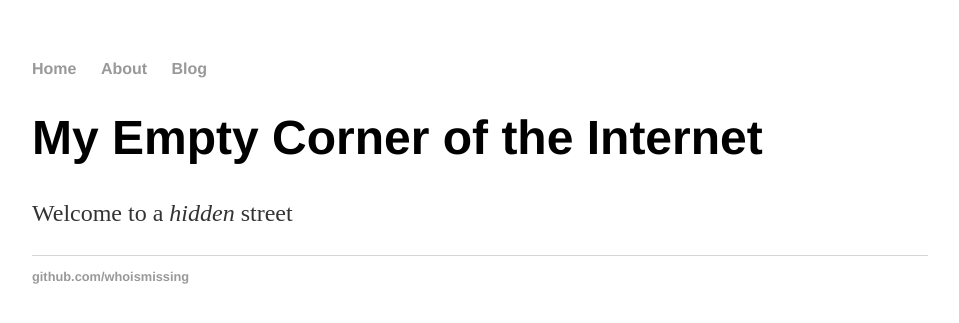
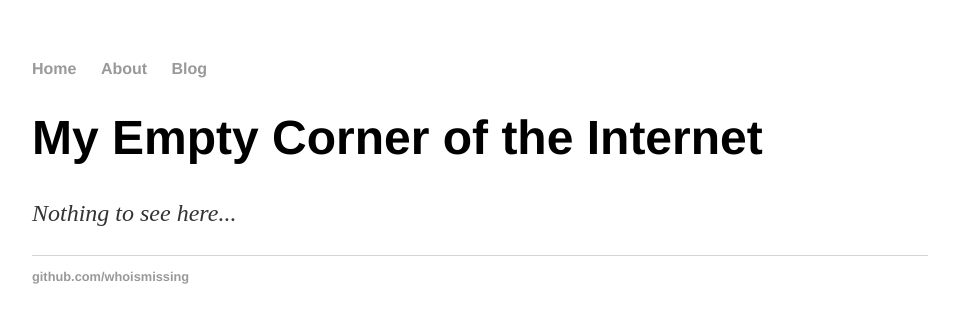
Before and after one commit to whoismissing/whoismissing.github.io, a Jekyll site: the page built from index.html, in a window 1280 px wide. Shown: the top 323 px of the page, without its empty margins (160-1119 px from the left). Built offline with Jekyll 4.4.1, drawn with Linux system fonts in a browser that asks for light colours.

Commit message:
Update index.html

```diff
--- a/index.html
+++ b/index.html
@@ -4,5 +4,5 @@ title: test site
 ---
 <div class="blurb">
 	<h1>My Empty Corner of the Internet</h1>
-	<p> Welcome to a <em> hidden </em> street </a></p>
+	<p> <em> Nothing to see here... </em> </a></p>
 </div><!-- /.blurb -->
```
